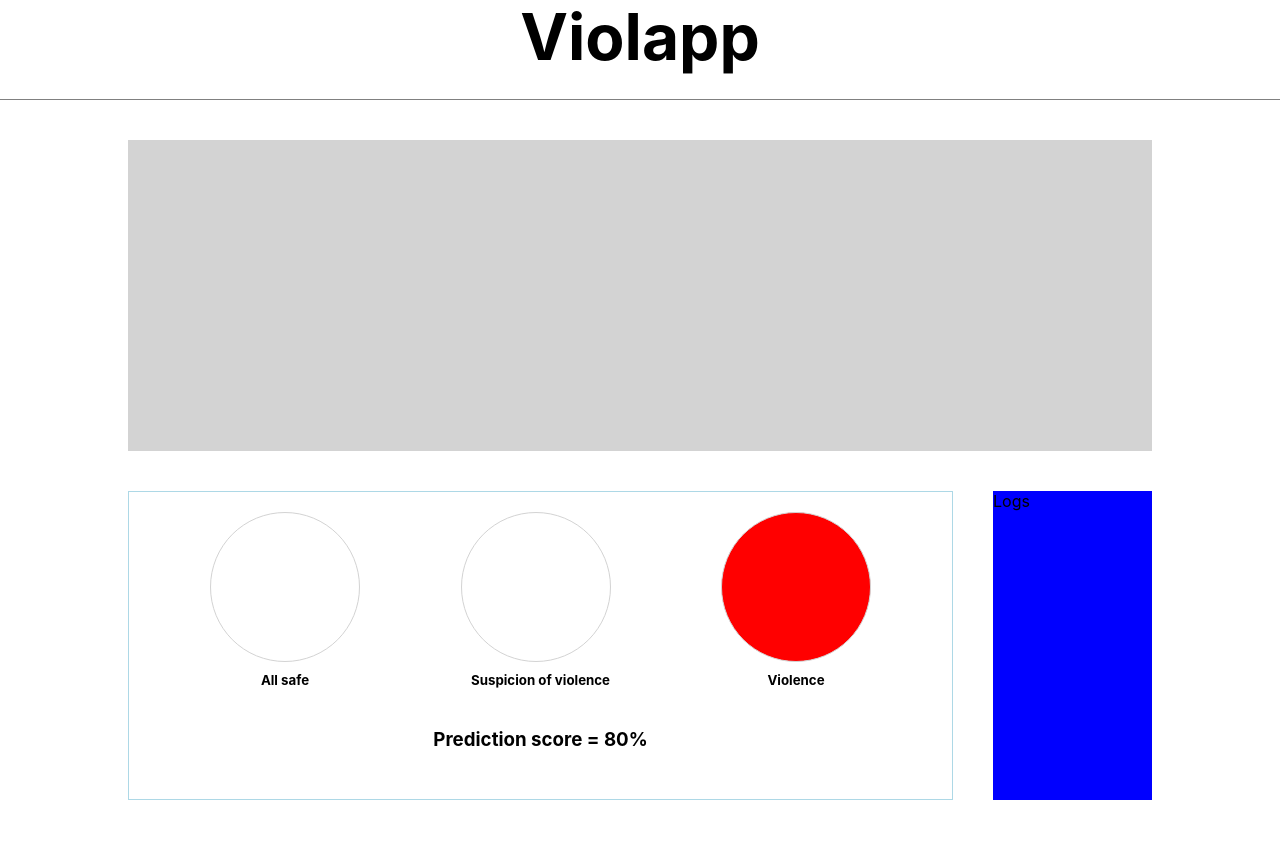
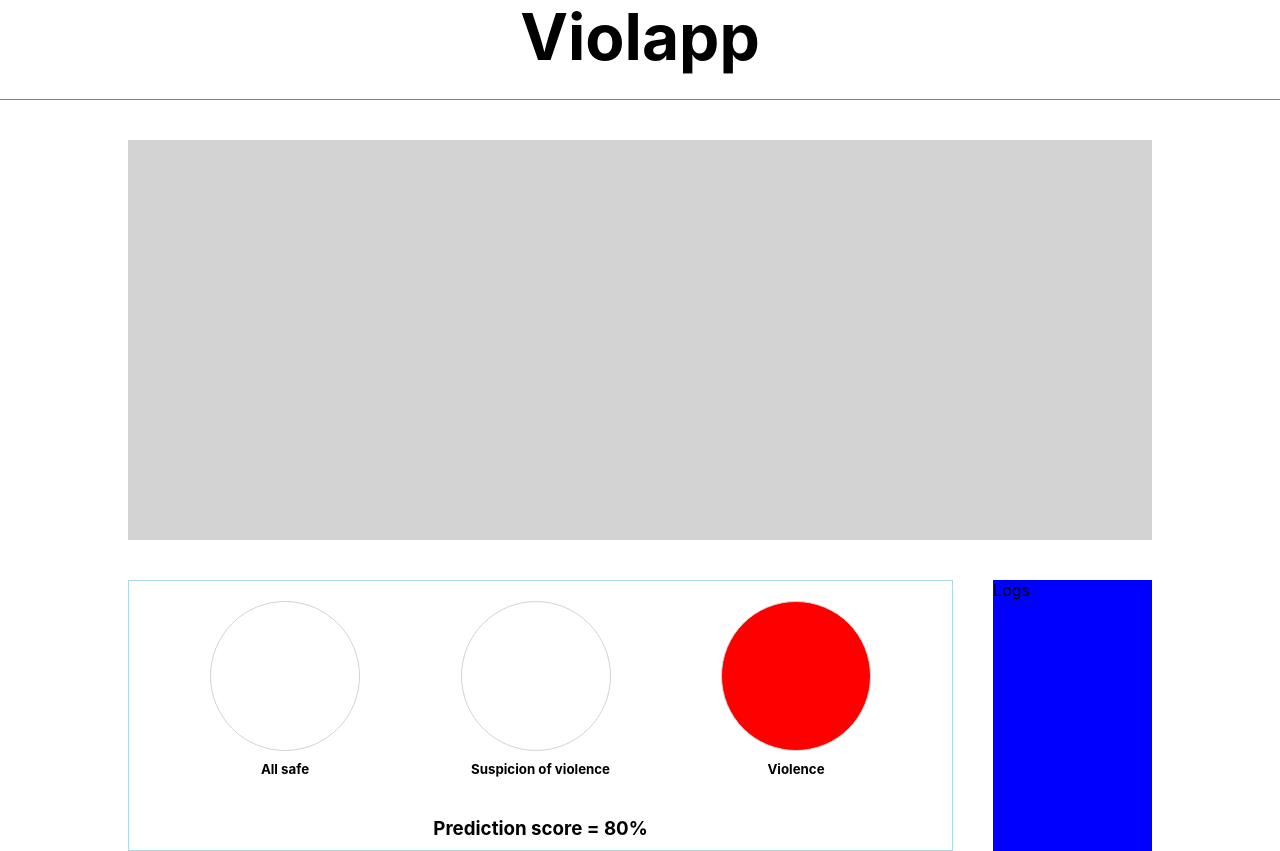
Before and after one commit to dl-final-505/webapp, a Next.js app: page / in a window 1280 px wide. Before the commit the page ends 800 px from the top, so only its background shows below. Built offline with nearby package versions, Linux system fonts and the light colour scheme.

Commit message:
Update lightTraffic height

```diff
--- a/styles/Home.module.css
+++ b/styles/Home.module.css
@@ -124,17 +124,16 @@
     'video video video'
     'video video video'
     'video video video'
-    'video video video'
-    'video video video'
     'trafficLight trafficLight logs';
   gap: 40px;
-  height: 700px;
+  /* height: 700px; */
 }
 
 .video {
   margin-top: 40px;
   background-color: lightgray;
   grid-area: video;
+  height: 400px;
 }
 
 .trafficLight {
```
